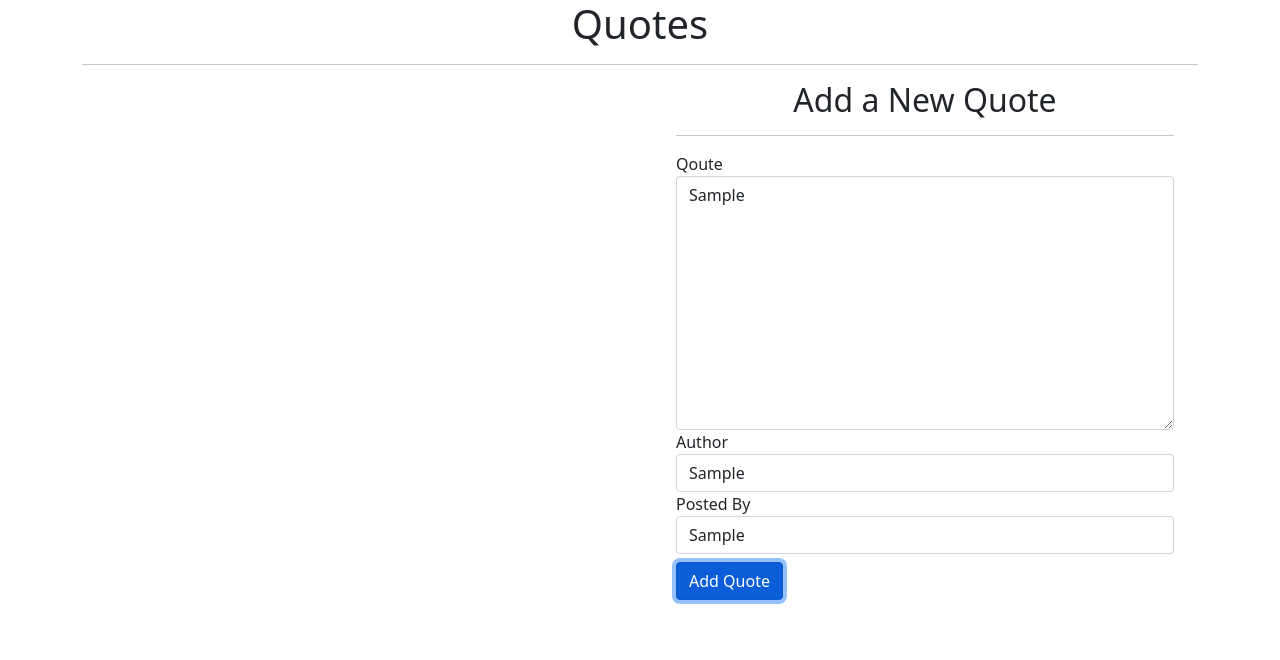
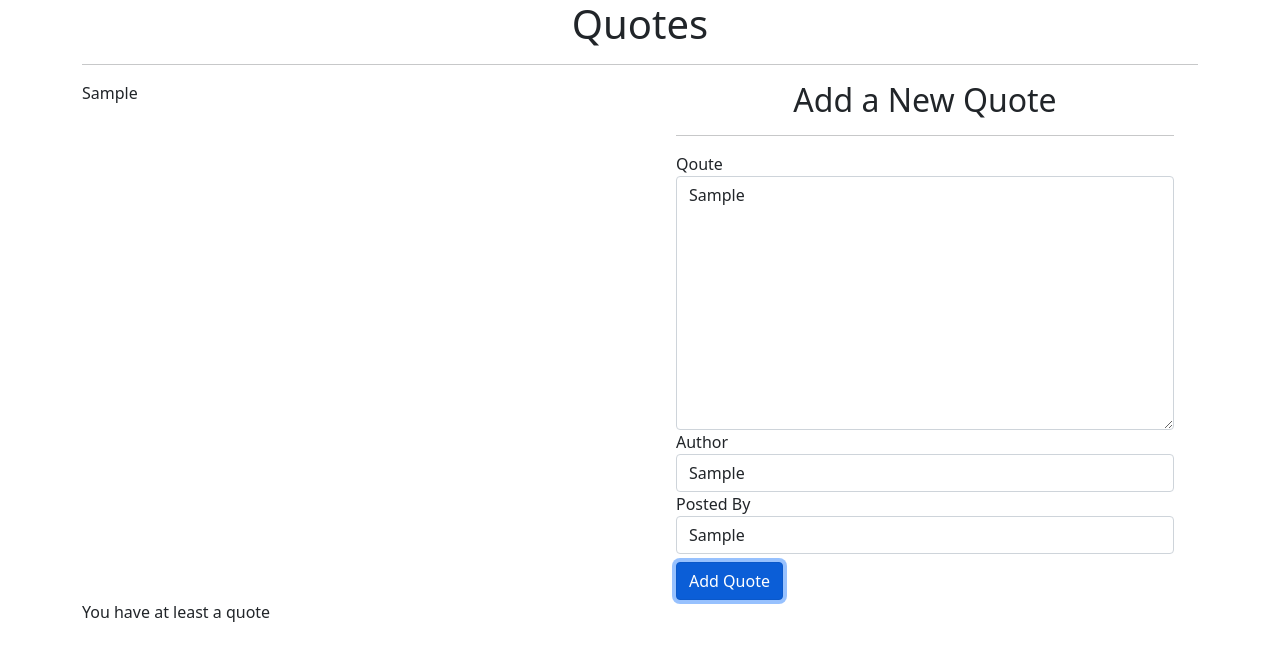
Before and after one commit to Mohraf/quotes, an Angular app: page / in a window 1280 px wide. Both pictures are taken after typing "Sample", "Sample", "Sample" into the empty fields and a click on the button "Add Quote". Shown: the top 660 px of the page. Built offline with nearby package versions, Linux system fonts and the light colour scheme.

Commit message:
show added quote

```diff
--- a/src/app/quote/quote.component.html
+++ b/src/app/quote/quote.component.html
@@ -4,13 +4,19 @@
 
   <div class="row">
     <div class="col-md-6">
-      <div>
-
+      <div *ngFor="let quote of quotes; let i = index">
+        <div>
+          <p id="{{i}}">
+            {{ quote.quote }}
+          </p>
+        </div>
       </div>
     </div>
 
     <div class="col-md-6">
-      <app-quote-form></app-quote-form>
+      <app-quote-form (addQuote)="addNewQuote($event)"></app-quote-form>
     </div>
   </div>
+
+  <p *ngIf="quotes.length > 0">You have at least a quote</p>
 </div>
```
